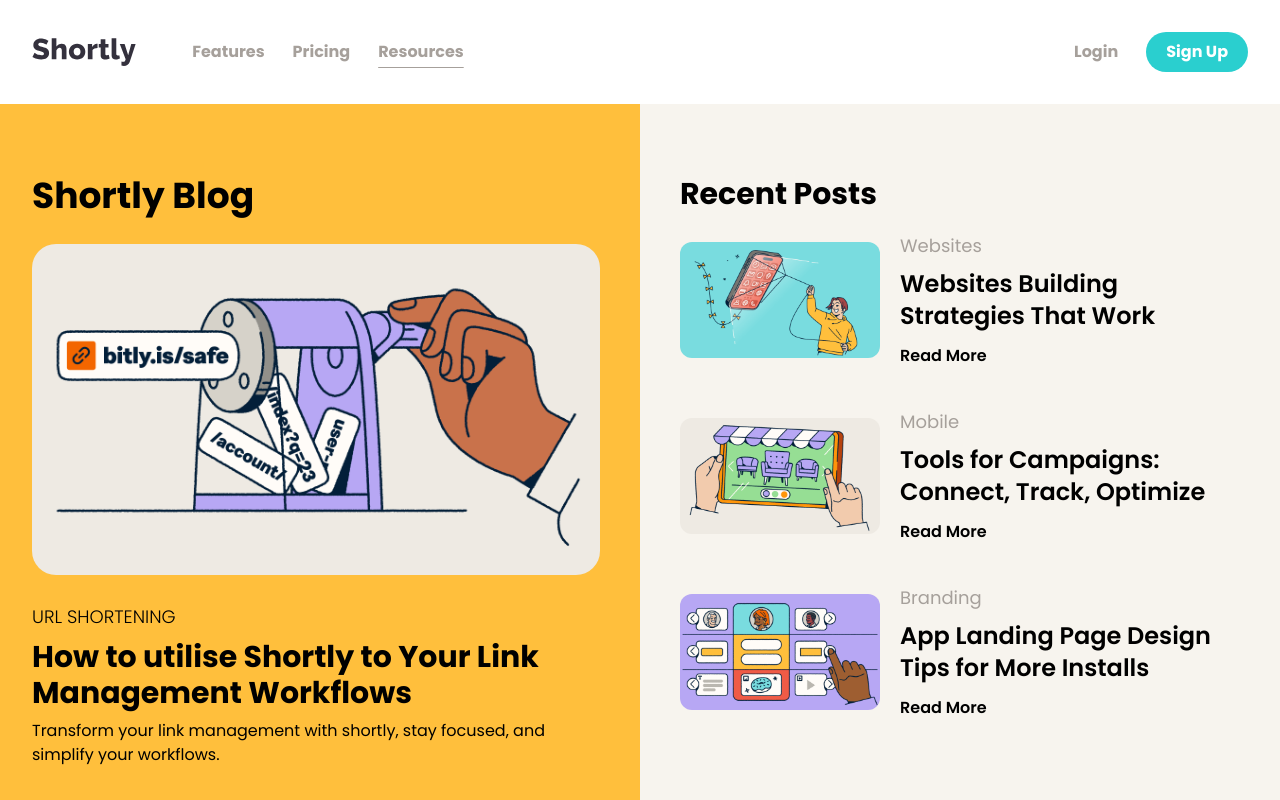
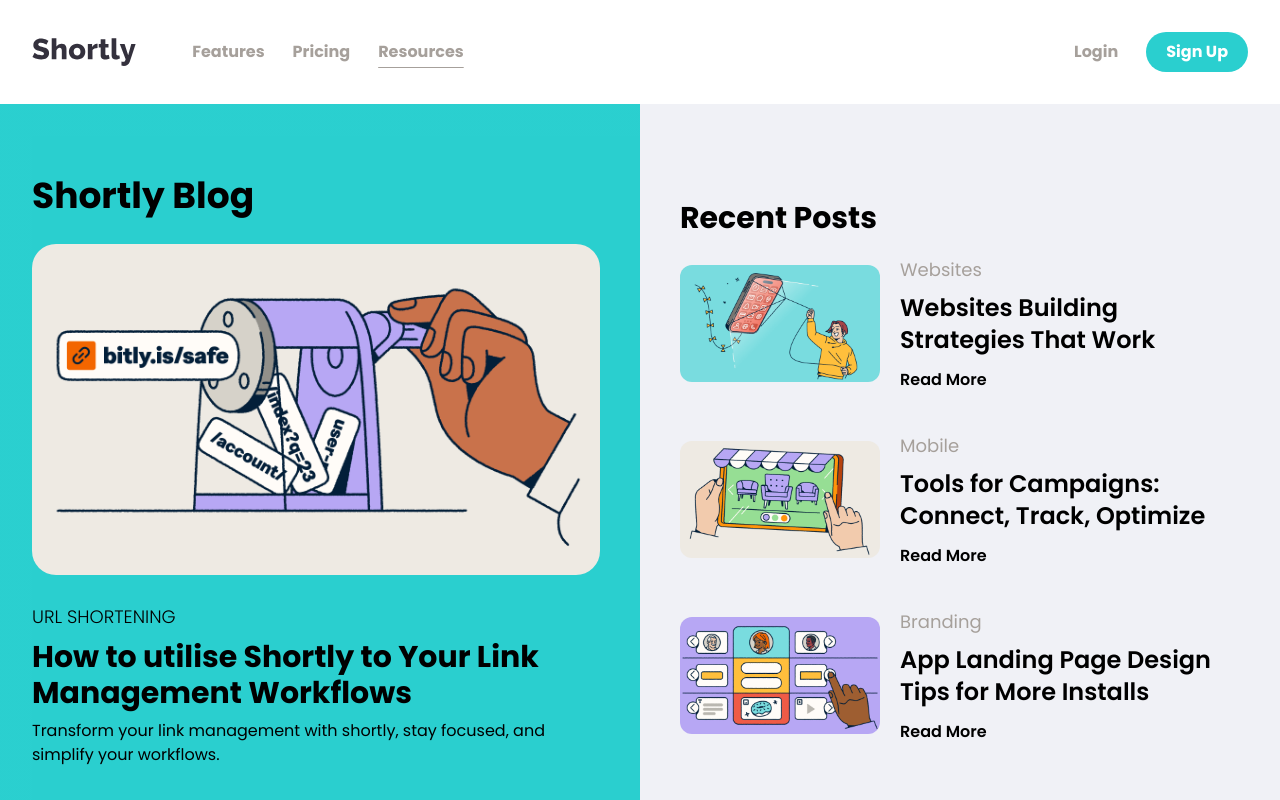
Before and after one commit to ayezabashir/URL-shortening-API-landing-page, a React (Vite) app: page /resources in a window 1280 px wide. Shown: the top 800 px of the page. Built offline with nearby package versions, Linux system fonts and the light colour scheme.

Commit message:
resources blogs

```diff
--- a/src/components/BlogTemplate.jsx
+++ b/src/components/BlogTemplate.jsx
@@ -1,8 +1,4 @@
-import { useEffect, useState } from "react";
-
 const BlogTemplate = ({
-  fromColor,
-  toColor,
   headingName,
   blogImg,
   logoName,
@@ -10,31 +6,22 @@
   description,
   children,
 }) => {
-  const [isMd, setIsMd] = useState(window.innerWidth >= 768);
-  useEffect(() => {
-    const handleResize = () => setIsMd(window.innerWidth >= 768);
-    window.addEventListener("resize", handleResize);
-    return () => window.removeEventListener("resize", handleResize);
-  }, []);
   return (
-    <div
-      className="w-full"
-      style={{
-        backgroundImage: isMd
-          ? `linear-gradient(to right, ${fromColor} 50%, ${toColor} 50%)`
-          : `linear-gradient(to bottom, ${fromColor} 50%, ${toColor} 50%)`,
-      }}
-    >
-      <div className="container h-full">
-        <div className="grid grid-cols-1 md:grid-cols-2 items-center justify-center h-1/2 md:h-full">
-          <div className="md:pr-10 py-10">
-            <h1 className="text-4xl font-bold">{headingName}</h1>
-            <img className="w-full rounded-3xl my-7" src={blogImg} alt="" />
-            <p className="text-lg font-light">{logoName}</p>
-            <h2 className="text-3xl font-bold my-2">{subheading}</h2>
-            <p className="text-base mt-2">{description}</p>
+    <div className="blog_template">
+      <div className="lg:max-w-7xl lg:p-8 lg:mx-auto lg:my-0 h-full">
+        <div className="grid grid-cols-1 lg:grid-cols-2 items-center justify-center md:h-full">
+          <div className="bg-blue">
+            <div className="p-8 lg:pl-0 md:pr-10 py-10">
+              <h1 className="text-4xl font-bold">{headingName}</h1>
+              <img className="w-full rounded-3xl my-7" src={blogImg} alt="" />
+              <p className="text-lg font-light">{logoName}</p>
+              <h2 className="text-3xl font-bold my-2">{subheading}</h2>
+              <p className="text-base mt-2">{description}</p>
+            </div>
           </div>
-          <div className="md:pl-10 py-10 h-1/2 md:h-full">{children}</div>
+          <div className="bg-light-gray">
+            <div className="p-8 lg:pr-0 md:pl-10 py-10 md:h-full">{children}</div>
+          </div>
         </div>
       </div>
     </div>
--- a/src/components/ResourcesBlog.jsx
+++ b/src/components/ResourcesBlog.jsx
@@ -1,7 +1,7 @@
 const ResourcesBlog = ({ blogimage, blog_cat, blog_title }) => {
   return (
     <div className="flex flex-col items-start sm:flex-row sm:items-center md:flex-col md:items-start lg:flex-row lg:items-center justify-between gap-5">
-      <img className="w-50 rounded-xl" src={blogimage} alt={blog_title} />
+      <img className="w-full sm:w-50 rounded-xl" src={blogimage} alt={blog_title} />
       <div>
         <p className="text-gray mb-2 text-lg">{blog_cat}</p>
         <h3 className="text-2xl font-semibold hover:underline">{blog_title}</h3>
--- a/src/index.css
+++ b/src/index.css
@@ -19,6 +19,7 @@
       opacity: 0%;
       transform: translateY(-10px);
     }
+
     100% {
       opacity: 100%;
       transform: translateY(0px);
@@ -27,17 +28,21 @@
 }
 
 @layer base {
+
   *,
   *::before,
   *::after {
     @apply font-poppins;
   }
+
   body {
     @apply m-0 p-0 overflow-x-hidden;
   }
+
   td {
     @apply py-1 px-3
   }
+
   tbody th {
     @apply p-3 text-start border-b border-blue
   }
@@ -51,13 +56,27 @@
   }
 
   @keyframes slideInRight {
-    from { opacity: 0; transform: translateX(50px); }
-    to   { opacity: 1; transform: translateX(0); }
+    from {
+      opacity: 0;
+      transform: translateX(50px);
+    }
+
+    to {
+      opacity: 1;
+      transform: translateX(0);
+    }
   }
 
   @keyframes slideInLeft {
-    from { opacity: 0; transform: translateX(-50px); }
-    to   { opacity: 1; transform: translateX(0); }
+    from {
+      opacity: 0;
+      transform: translateX(-50px);
+    }
+
+    to {
+      opacity: 1;
+      transform: translateX(0);
+    }
   }
 
   .animate-slide-in-right {
@@ -68,3 +87,11 @@
     animation: slideInLeft 0.6s ease-out forwards;
   }
 }
+
+@layer components {
+  @media (min-width: 1024px) {
+    .blog_template {
+      background: linear-gradient(to right, var(--color-blue) 0%, var(--color-blue) 50%, var(--color-light-gray) 50%, var(--color-light-gray) 100%);
+    }
+  }
+}
--- a/src/pages/Resources.jsx
+++ b/src/pages/Resources.jsx
@@ -26,8 +26,6 @@
   return (
     <>
       <BlogTemplate
-        fromColor="#FFBF3C"
-        toColor="#f7f4ee"
         headingName="Shortly Blog"
         blogImg={herobg}
         logoName="URL SHORTENING"
```
